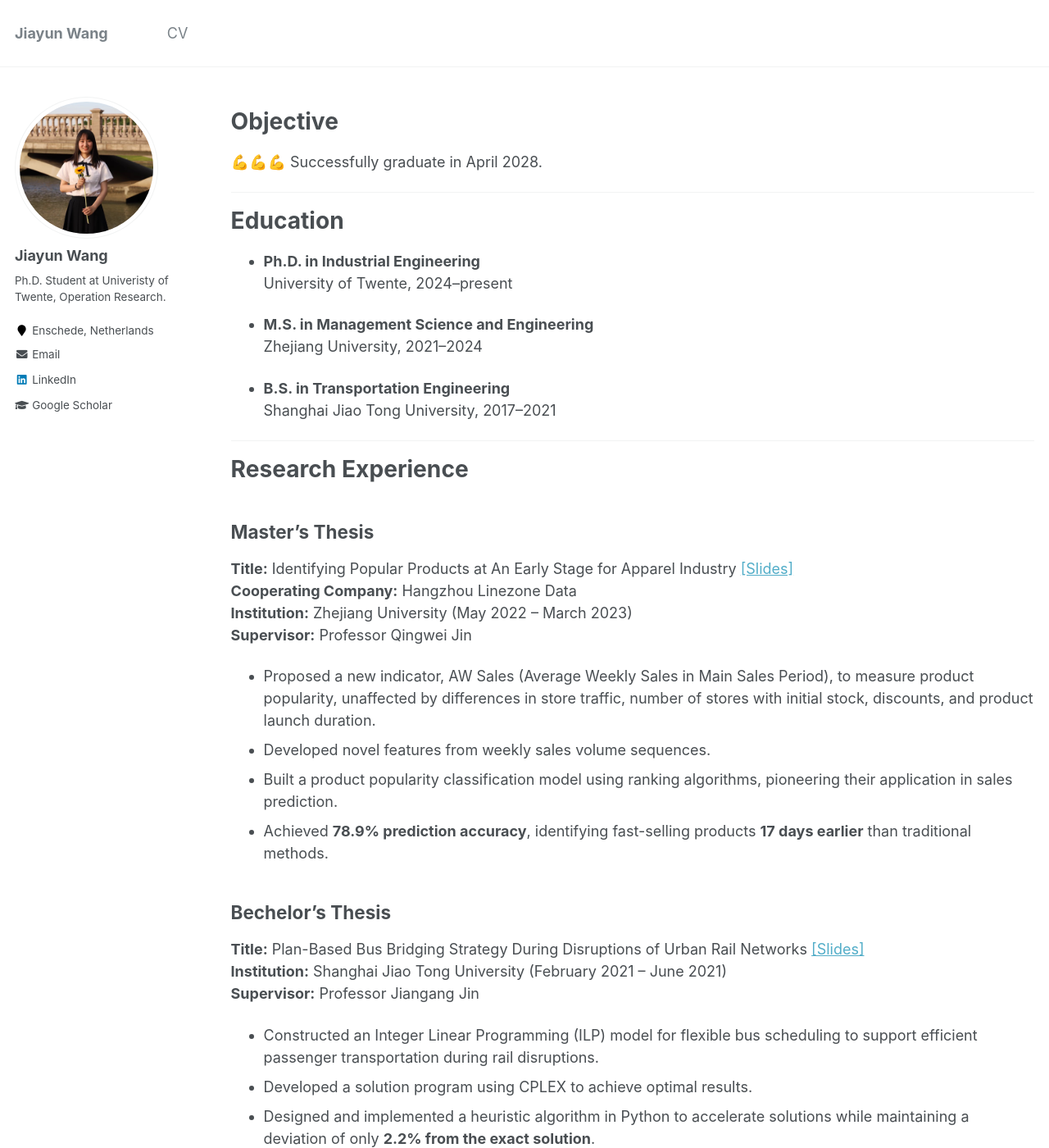
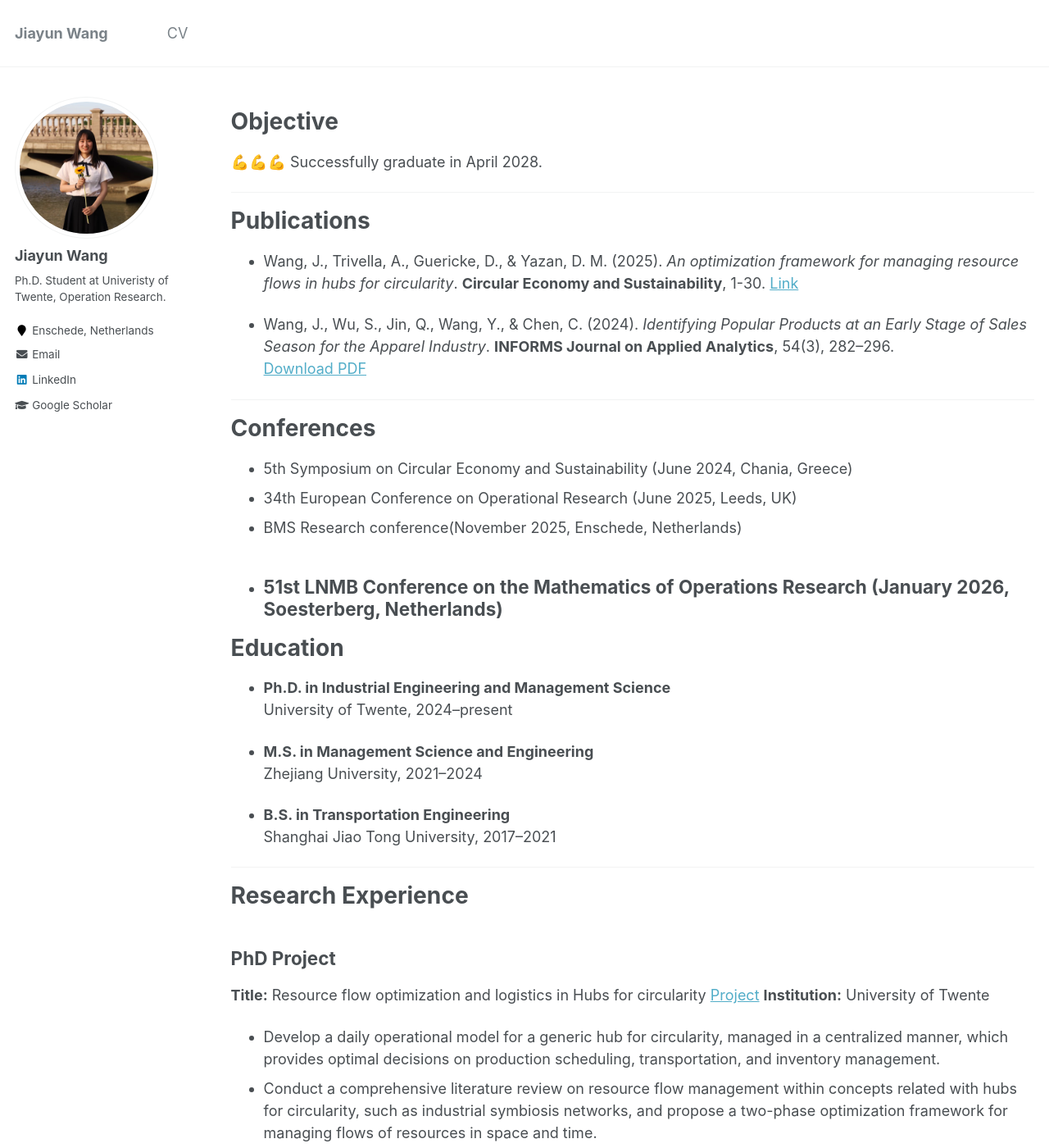
Before and after one commit to Jiayunvv/Jiayunvv.github.io, a Jekyll site: the page built from _pages/cv.md, in a window 1280 px wide and 1400 px high. Shown: the whole window at 82% size. Built offline with Jekyll 4.4.1, drawn with Linux system fonts in a browser that asks for light colours; some of the changed text lies outside the part shown.

Commit message:
Update cv

```diff
--- a/_pages/cv.md
+++ b/_pages/cv.md
@@ -14,10 +14,24 @@ redirect_from:
 💪💪💪 Successfully graduate in April 2028.
 
 ---
+# **Publications**
+- Wang, J., Trivella, A., Guericke, D., & Yazan, D. M. (2025). *An optimization framework for managing resource flows in hubs for circularity*. **Circular Economy and Sustainability**, 1-30.
+ [Link](https://link.springer.com/article/10.1007/s43615-025-00592-6)
+
+- Wang, J., Wu, S., Jin, Q., Wang, Y., & Chen, C. (2024). *Identifying Popular Products at an Early Stage of Sales Season for the Apparel Industry*. **INFORMS Journal on Applied Analytics**, 54(3), 282–296.
+  [Download PDF](/files/wang-et-al-2023-identifying-popular-products-at-an-early-stage-of-sales-season-for-apparel-industry.pdf)
+
+---
+# **Conferences**
+- 5th Symposium on Circular Economy and Sustainability (June 2024, Chania, Greece)
+- 34th European Conference on Operational Research (June 2025, Leeds, UK)
+- BMS Research conference(November 2025, Enschede, Netherlands)
+- 51st LNMB Conference on the Mathematics of Operations Research (January 2026, Soesterberg, Netherlands)
+---
 
 # **Education**
 
-- **Ph.D. in Industrial Engineering**
+- **Ph.D. in Industrial Engineering and Management Science**
   University of Twente, 2024–present
 
 - **M.S. in Management Science and Engineering**
@@ -29,6 +43,12 @@ redirect_from:
 ---
 
 # **Research Experience**
+## **PhD Project**
+**Title:** Resource flow optimization and logistics in Hubs for circularity [Project](https://is2h4c-project.eu/)
+**Institution:** University of Twente
+- Develop a daily operational model for a generic hub for circularity, managed in a centralized manner, which provides optimal decisions on production scheduling, transportation, and inventory management.
+- Conduct a comprehensive literature review on resource flow management within concepts related with hubs for circularity, such as industrial symbiosis networks, and propose a two-phase optimization framework for managing flows of resources in space and time.
+
 ## **Master’s Thesis**
 **Title:** Identifying Popular Products at An Early Stage for Apparel Industry  [[Slides]](/files/expansion.pdf)
 **Cooperating Company:** Hangzhou Linezone Data
@@ -47,7 +67,6 @@ redirect_from:
 - Constructed an Integer Linear Programming (ILP) model for flexible bus scheduling to support efficient passenger transportation during rail disruptions.
 - Developed a solution program using CPLEX to achieve optimal results.
 - Designed and implemented a heuristic algorithm in Python to accelerate solutions while maintaining a deviation of only **2.2% from the exact solution**.
-
 ---
 
 # **Projects**
@@ -60,7 +79,6 @@ redirect_from:
 ### **Time Series Analysis of AQI in Delhi (2015–2020)** [pdf](/files/time_series.pdf)
 - Modeled and predicted Air Quality Index (AQI) for August 2019 to August 2020 using historical data from Delhi, India.
 - Utilized R for statistical modeling and forecasting.
-
 ---
 
 # **Skills**
```
Also changed, not shown: other parts of _pages/cv.md (+0 -7 lines), .claude/settings.local.json (added).
